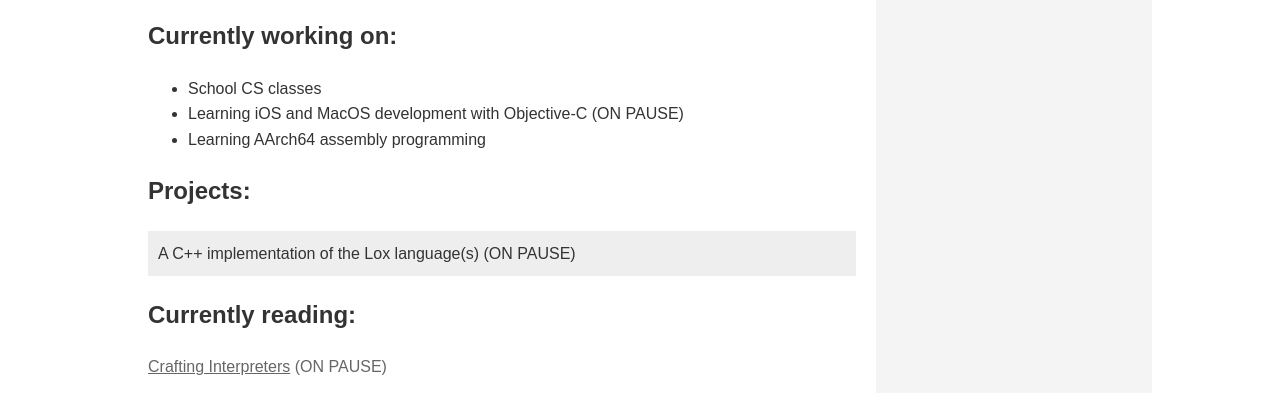
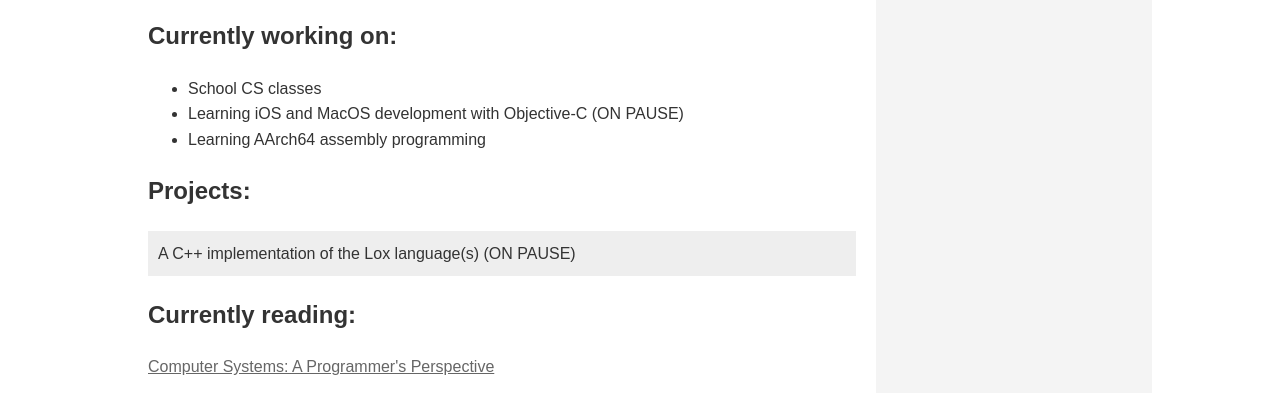
Before and after one commit to Dappstr/dappstr.github.io, a plain HTML site: page index.html in a window 1280 px wide. Shown: the part 404-797 px from the top of the page. Drawn offline with Linux system fonts and the light colour scheme.

Commit message:
Update index.html

```diff
--- a/index.html
+++ b/index.html
@@ -126,6 +126,7 @@
             </div>
 
             <h2>Currently reading:</h2>
+            <p><a href="https://www.amazon.com/Computer-Systems-Programmers-Perspective-3rd/dp/013409266X">Computer Systems: A Programmer's Perspective</a></p>
             <p><a href="https://craftinginterpreters.com/">Crafting Interpreters</a> (ON PAUSE)</p>
             <p><a href="https://www.amazon.com/Introduction-Algorithms-fourth-Thomas-Cormen/dp/026204630X">Introduction to Algorithms (CLRS)</a> (ON PAUSE)</p>
             <h2>Book Reviews:</h2>
```
